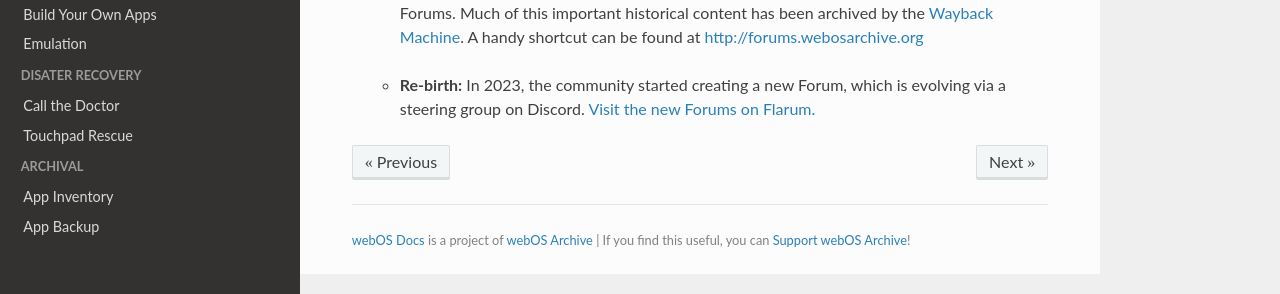
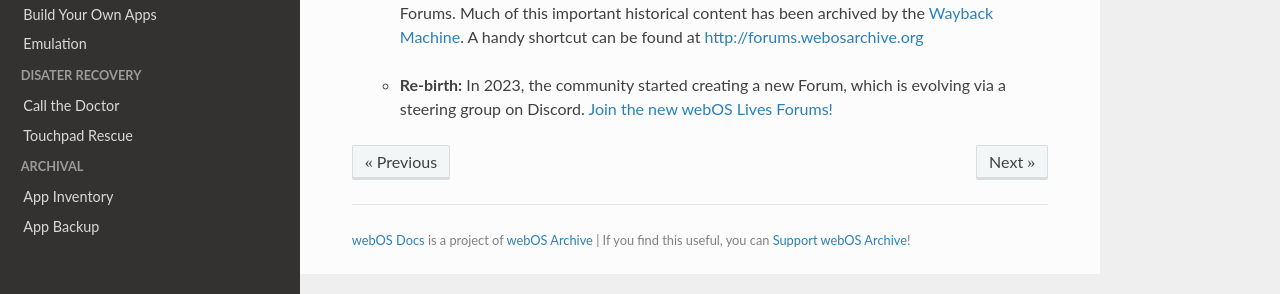
Before and after one commit to webOSArchive/webos-docs, an MkDocs documentation site: the page built from docs/community.md, in a window 1280 px wide. Shown: the part 557-851 px from the top of the page. Built offline with MkDocs 1.6.1, drawn with Linux system fonts in a browser that asks for light colours; nearby versions of some CDN libraries; some web fonts are replaced; library files that are not in the unit come from our copies.

Commit message:
update forum link

```diff
--- a/docs/community.md
+++ b/docs/community.md
@@ -17,4 +17,4 @@ There's still an <a href="https://appcatalog.webosarchive.org/WebService/reports
 
     - **Legacy:** In late 2022, the community learned about the sunsetting of the webOS Nation Forums. Much of this important historical content has been archived by the <a href="http://web.archive.org/web/20221227181510/https://forums.webosnation.com/" target="_blank">Wayback Machine</a>. A handy shortcut can be found at <a href="http://forums.webosarchive.org" target="_blank">http://forums.webosarchive.org</a><br/>&nbsp;<br/>
 
-    - **Re-birth:** In 2023, the community started creating a new Forum, which is evolving via a steering group on Discord. <a href="https://webos.flarum.cloud/" target="_blank">Visit the new Forums on Flarum.</a>
+    - **Re-birth:** In 2023, the community started creating a new Forum, which is evolving via a steering group on Discord. <a href="https://forums.weboslives.eu/" target="_blank">Join the new webOS Lives Forums!</a>
```
